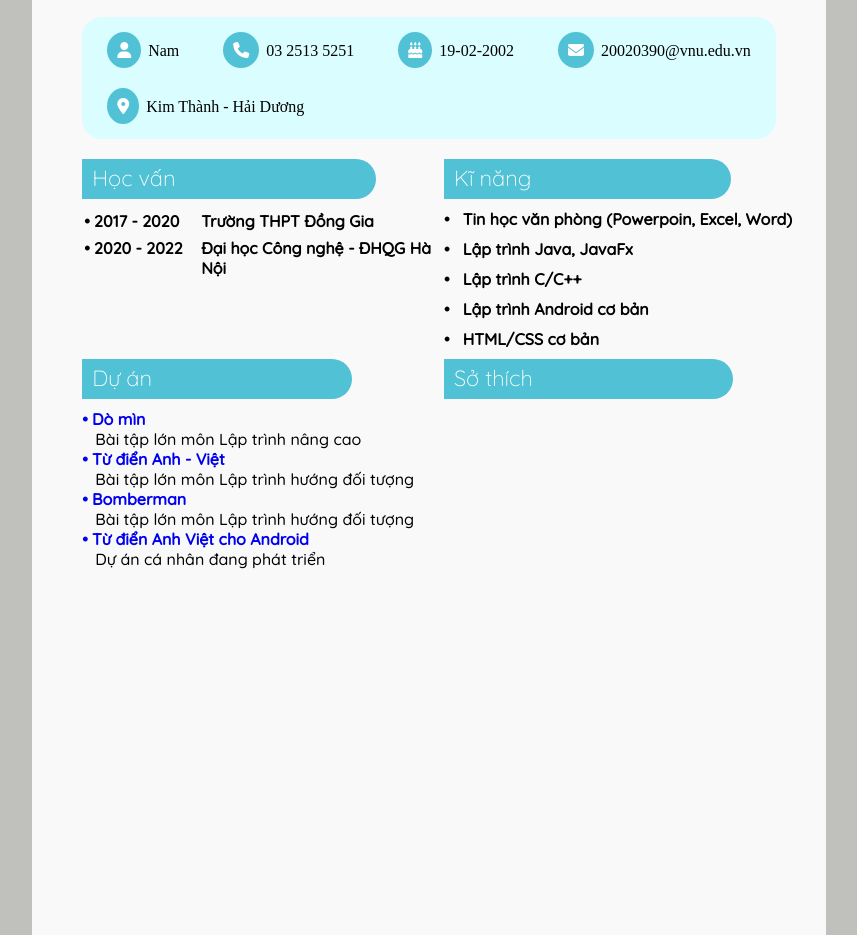
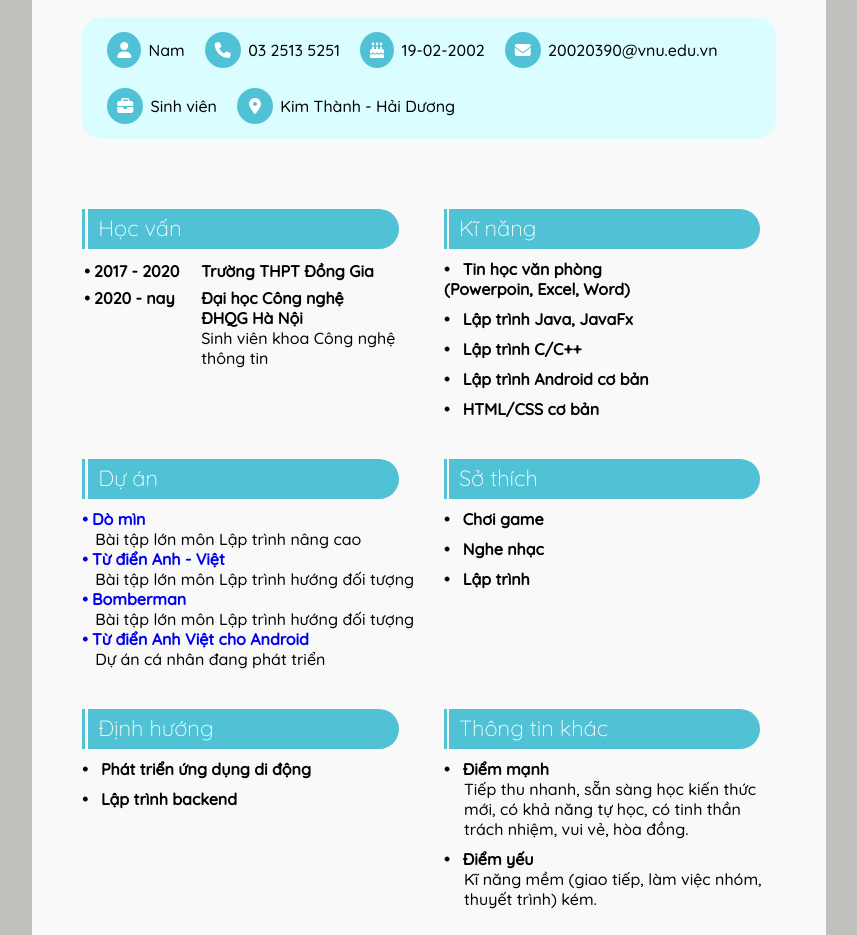
Before and after one commit to Hoangdao192/CV, a plain HTML site: page index.html in a window 1280 px wide. Shown: the part 113-1048 px from the top of the page, without its empty margins (211-1068 px from the left). Drawn offline with Linux system fonts and the light colour scheme.

Commit message:
hoan thien
Bo sung so thich, dinh huong, thong tin khac

```diff
--- a/css/stylesheet.css
+++ b/css/stylesheet.css
@@ -17,6 +17,7 @@ body {
 * {
     margin: 0;
     padding: 0;
+    font-family: 'Quicksand', sans-serif;
 }
 
 .header {
@@ -43,7 +44,7 @@ body {
 
 .header p {
     font-family: 'Quicksand', sans-serif;
-    color: #51C2D5;
+    color: black;
     font-weight: 300;
     width: 100%;
     text-align: left;
@@ -57,7 +58,6 @@ body {
     margin-right: 50px;
     display: flex;
     flex-wrap: wrap;
-    justify-content: space-between;
     background-color: #DAFDFF;
     padding: 15px;
     border-radius: 20px;
@@ -65,10 +65,10 @@ body {
 
 .sort-information-item {
     margin: 0 10px;
-    display: block;
+    display: inline;
 }
 
-.sort-information-item:last-child {
+.sort-information-item:last-child, .sort-information-item:nth-child(5) {
     margin-top: 20px;
 }
 
@@ -79,13 +79,17 @@ body {
     background-color: #51C2D5;
 }
 
+.sort-information-item:last-child i {
+    padding: 10px 12px;
+}
+
 .sort-information-item span {
     margin-left: 3px;
     color: black;
 }
 
 .information {
-    margin: 20px 20px 0 50px;
+    margin: 40px 20px 0 50px;
     display: flex;
     flex-direction: row;
     flex-wrap: wrap;
@@ -94,6 +98,7 @@ body {
 
 .information-item {
     flex: 50%;
+    margin-top: 30px;
     margin-bottom: 10px;
 }
 
@@ -103,21 +108,29 @@ body {
     margin-top: 10px;
     display: block;
 }
-/*
-.title::before {
-    content: "";
+
+.education i {
+    color: white;
+    background-color: #51C2D5;
+    border-radius: 50%;
+    padding: 12px 10px;
+}
+
+.before-title {
+    display: inline-block;
+    width: 3px;
     height: 40px;
-    width: 4px;
-    background-color: #212834;
+    background-color: #51C2D5;
+    margin-right: 10px;
     position: absolute;
-    left: -6px;
-    top: 0px;
-}*/
+}
 
 .title {
     height: 30px;
     display: inline-block;
-    padding: 5px 200px 5px 10px;
+    width: 50%;
+    margin-left: 6px;
+    padding: 5px 120px 5px 10px;
     background-color: #51C2D5;
     border-top-right-radius: 25px;
     border-bottom-right-radius: 25px;
@@ -125,6 +138,18 @@ body {
     font-weight: 300;
     font-size: 22px;
     color: white;
+}
+
+.skill h1 {
+    margin-left: 5px;
+}
+
+.hobby h1 {
+    margin-left: 5px;
+}
+
+.other h1 {
+    margin-left: 5px;
 }
 
 .education table {
@@ -145,6 +170,10 @@ body {
 .education table tr td:last-child {
     padding-left: 15px;
     text-align: left;
+}
+
+.education tr td:last-child span {
+    font-weight: 400;
 }
 
 .project h1 {
@@ -173,3 +202,9 @@ body {
     margin-top: 0px;
     font-weight: 400;
 }
+
+.other span {
+    margin-left: 20px;
+    margin-right: 40px;
+    display: block;
+}
--- a/index.html
+++ b/index.html
@@ -34,6 +34,10 @@
                     <span>20020390@vnu.edu.vn</span>
                 </div>
                 <div class="sort-information-item">
+                    <i class="fa-solid fa-briefcase"></i>
+                    <span>Sinh viên</span>
+                </div>
+                <div class="sort-information-item">
                     <i class="fa-solid fa-location-dot"></i>
                     <span>Kim Thành - Hải Dương</span>
                 </div>
@@ -41,28 +45,28 @@
         </div>
         <div class="information">
             <div class="information-item education">
-                <h1 class="title">Học vấn</h1>
+                <div class="before-title"></div><h1 class="title">Học vấn</h1>
                 <table>
                     <tr>
                         <td>&bull;&nbsp;<span>2017 - 2020</span></td>
                         <td>Trường THPT Đồng Gia</td>
                     </tr>
                     <tr>
-                        <td>&bull;&nbsp;<span>2020 - 2022</span></td>
-                        <td>Đại học Công nghệ - ĐHQG Hà Nội</td>
+                        <td>&bull;&nbsp;<span>2020 - nay</span></td>
+                        <td>Đại học Công nghệ<br>ĐHQG Hà Nội<br><span>Sinh viên khoa Công nghệ thông tin</span></td>
                     </tr>
                 </table>
             </div>
             <div class="information-item skill">
-                <h1 class="title">Kĩ năng</h1>
-                <p>&bull;&nbsp;&nbsp;&nbsp;Tin học văn phòng (Powerpoin, Excel, Word)</p>
+                <div class="before-title"></div><h1 class="title">Kĩ năng</h1>
+                <p>&bull;&nbsp;&nbsp;&nbsp;Tin học văn phòng <br> (Powerpoin, Excel, Word)</p>
                 <p>&bull;&nbsp;&nbsp;&nbsp;Lập trình Java, JavaFx</p>
                 <p>&bull;&nbsp;&nbsp;&nbsp;Lập trình C/C++</p>
                 <p>&bull;&nbsp;&nbsp;&nbsp;Lập trình Android cơ bản</p>
                 <p>&bull;&nbsp;&nbsp;&nbsp;HTML/CSS cơ bản</p>
             </div>
             <div class="information-item project">
-                <h1 class="title">Dự án</h1>
+                <div class="before-title"></div><h1 class="title">Dự án</h1>
                 <br>
                 <a href="https://github.com/Hoangdao192/Minesweaper">&bull; Dò mìn</a><br>
                 <p>&nbsp;&nbsp;&nbsp;Bài tập lớn môn Lập trình nâng cao</p>
@@ -74,7 +78,22 @@
                 <p>&nbsp;&nbsp;&nbsp;Dự án cá nhân đang phát triển</p>
             </div>
             <div class="information-item hobby">
-                <h1 class="title">Sở thích</h1>
+                <div class="before-title"></div><h1 class="title">Sở thích</h1>
+                <p>&bull;&nbsp;&nbsp;&nbsp;Chơi game</p>
+                <p>&bull;&nbsp;&nbsp;&nbsp;Nghe nhạc</p>
+                <p>&bull;&nbsp;&nbsp;&nbsp;Lập trình</p>
+            </div>
+            <div class="information-item future">
+                <div class="before-title"></div><h1 class="title">Định hướng</h1>
+                <p>&bull;&nbsp;&nbsp;&nbsp;Phát triển ứng dụng di động</p>
+                <p>&bull;&nbsp;&nbsp;&nbsp;Lập trình backend</p>
+            </div>
+            <div class="information-item other">
+                <div class="before-title"></div><h1 class="title">Thông tin khác</h1>
+                <p>&bull;&nbsp;&nbsp;&nbsp;Điểm mạnh</p>
+                <span>Tiếp thu nhanh, sẵn sàng học kiến thức mới, có khả năng tự học, có tinh thần trách nhiệm, vui vẻ, hòa đồng.</span>
+                <p>&bull;&nbsp;&nbsp;&nbsp;Điểm yếu</p>
+                <span>Kĩ năng mềm (giao tiếp, làm việc nhóm, thuyết trình) kém.</span>
             </div>
         </div>
     </div>
```
